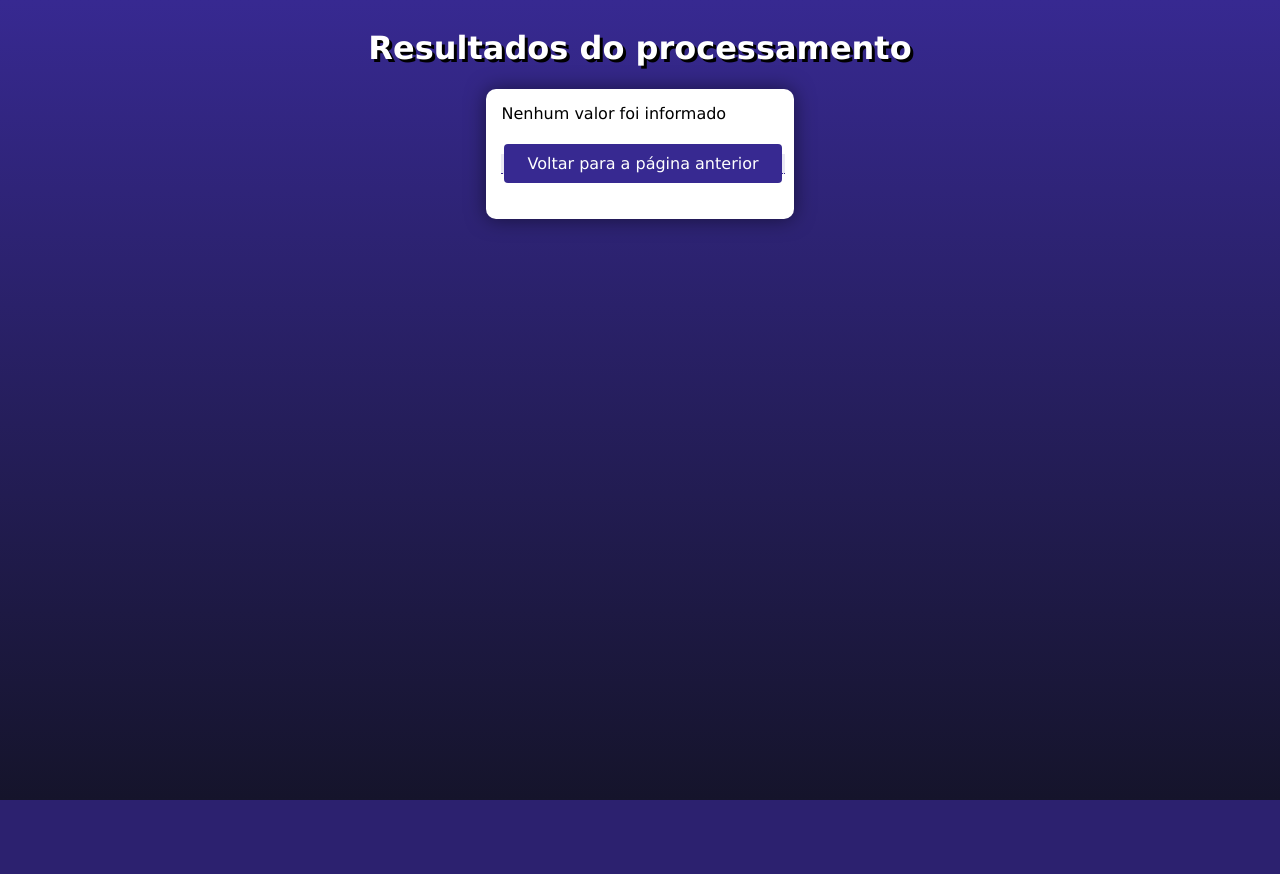
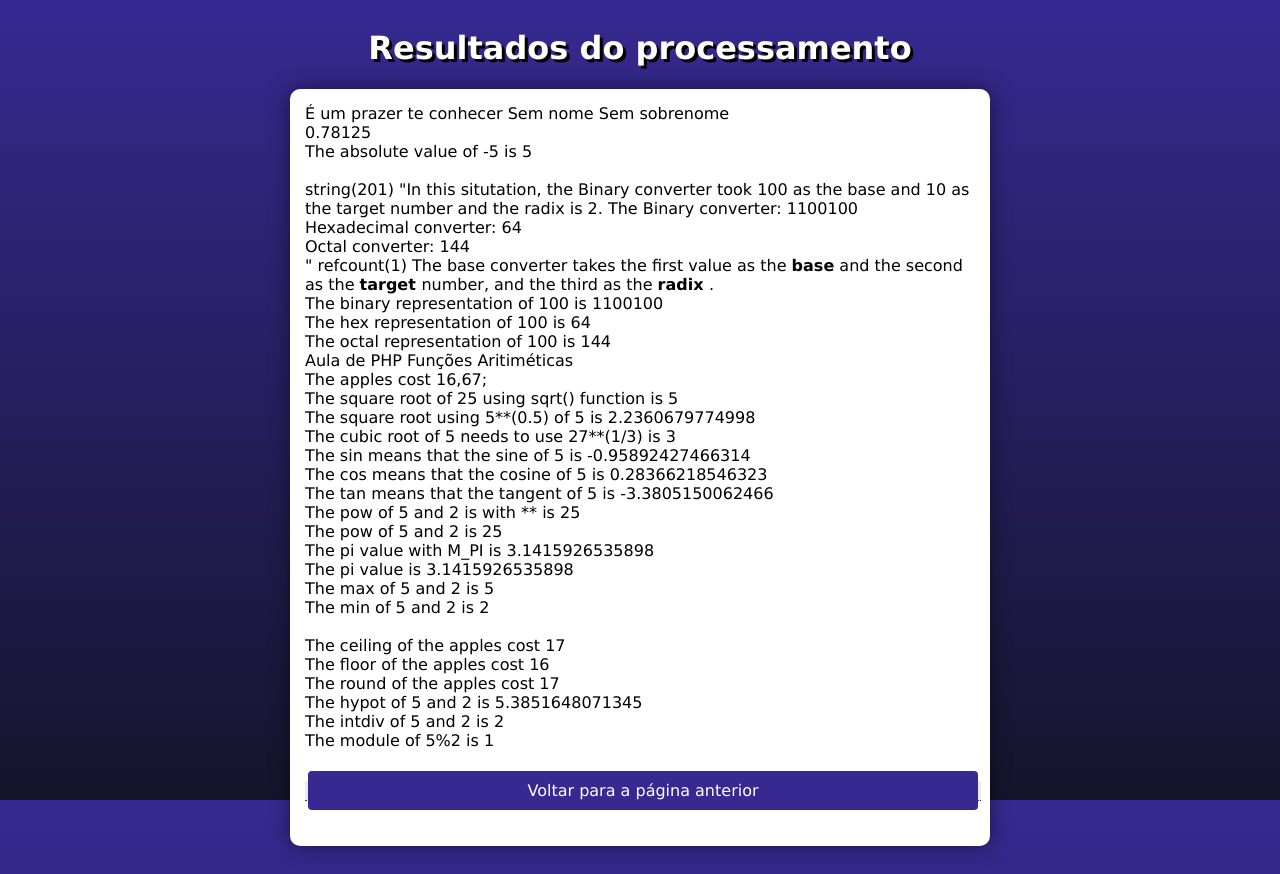
Before and after one commit to VenomGu/cursophp, a PHP site: page /cad.php in a window 1280 px wide. Before the commit the page ends 800 px from the top, so only its background shows below. Run offline with PHP 8.4, Linux system fonts and the light colour scheme.

Commit message:
Aula de PHP Funções Aritiméticas

```diff
--- a/ex004/cad.php
+++ b/ex004/cad.php
@@ -17,11 +17,95 @@
         <?php
         $nome = $_GET["nome"] ?? "Sem nome";
         $sobrenome = $_GET["sobrenome"] ?? "Sem sobrenome";
-        if (isset($_GET["nome"]) && isset($_GET["sobrenome"])) {
+        if (isset($_GET["nome"]) && isset($_GET["sobrenome"]) || empty($_GET["nome"]) && empty($_GET["sobrenome"])) {
         echo "É um prazer te conhecer $nome $sobrenome";
         } else {
             echo "Nenhum valor foi informado";
         }
+        echo "<br/>";
+        $mathTest = 50 / (2 + 3 * 2) ** 2;
+        echo $mathTest;
+        $absoluteValue = abs(-5);
+        echo "<br/>";
+        echo "The absolute value of -5 is $absoluteValue <br/>";
+        $binaryConverter = base_convert(100, 10, 2);
+        $hexConverter = base_convert(100, 10, 16);
+        $octalConverter = base_convert(100, 10, 8);
+        echo "<br/>";
+        debug_zval_dump("In this situtation, the Binary converter took 100 as the base and 10 as the target number and the radix is 2. The Binary converter: $binaryConverter<br/> Hexadecimal converter: $hexConverter<br/> Octal converter: $octalConverter<br/>");
+        echo "The base converter takes the first value as the <strong>base</strong> and the second as the <strong> target </strong> number, and the third as the <strong> radix </strong>.";
+        echo "<br/>";
+        echo "The binary representation of 100 is $binaryConverter";
+        echo "<br/>";
+        echo "The hex representation of 100 is $hexConverter";
+        echo "<br/>";
+        echo "The octal representation of 100 is $octalConverter";
+        echo "<br/>";
+        function priceCalculator($price, $quantity, $fruitStock) {
+            return ($quantity * $price) / $fruitStock;
+        }
+        echo "Aula de PHP Funções Aritiméticas";
+        $resultOfApplesCost = priceCalculator(5, 10, 3);
+        $fomattedResultOfApplesCost = number_format($resultOfApplesCost, 2, ",", ".");
+        echo "<br/>";
+        echo "The apples cost $fomattedResultOfApplesCost;";
+        $formattedToCeiling = ceil($resultOfApplesCost);
+        $formattedToRound = round($resultOfApplesCost);
+        $fomattedToFloor = floor($resultOfApplesCost);
+        $formattedToHypot = hypot(5, 2);
+        $formattedToIntdiv = intdiv(5, 2);
+        $formattedToModule = 5%2;
+        $mininum = min(5, 2);
+        $maximum = max(5, 2);
+        $piFunction = pi();
+        $M_PIWayFunctions = M_PI;
+        $powFunction = pow(5, 2);
+        $powFunctionWay = 5**2;
+        $sinFunction = sin( 5 );
+        $cosFunction = cos( 5 );
+        $tanFunction = tan( 5 );
+        $squareFunction = sqrt( 25 );
+        $otherSquareFunction = 5**(0.5);
+        $cubicFunction = 27**(1/3);
+        echo "<br/>";
+        echo "The square root of 25 using sqrt() function is $squareFunction";
+        echo "<br/>";
+        echo "The square root using 5**(0.5) of 5 is $otherSquareFunction";
+        echo "<br/>";
+        echo "The cubic root of 5 needs to use 27**(1/3) is $cubicFunction";
+        echo "<br/>";
+        echo "The sin means that the sine of 5 is $sinFunction";
+        echo "<br/>";
+        echo "The cos means that the cosine of 5 is $cosFunction";
+        echo "<br/>";
+        echo "The tan means that the tangent of 5 is $tanFunction";
+        echo "<br/>";
+        echo "The pow of 5 and 2 is with ** is $powFunctionWay";
+        echo "<br/>";
+        echo "The pow of 5 and 2 is $powFunction";
+        echo "<br/>";
+        echo "The pi value with M_PI is $M_PIWayFunctions";
+        echo "<br/>";
+        echo "The pi value is $piFunction";
+        echo "<br/>";
+        echo "The max of 5 and 2 is $maximum";
+        echo "<br/>";
+        echo "The min of 5 and 2 is $mininum";
+        echo "<br/>";
+        floor($resultOfApplesCost);
+        echo "<br/>";
+        echo "The ceiling of the apples cost $formattedToCeiling";
+        echo "<br/>";
+        echo "The floor of the apples cost $fomattedToFloor";
+        echo "<br/>";
+        echo "The round of the apples cost $formattedToRound";
+        echo "<br/>";
+        echo "The hypot of 5 and 2 is $formattedToHypot";
+        echo "<br/>";
+        echo "The intdiv of 5 and 2 is $formattedToIntdiv";
+        echo "<br/>";
+        echo "The module of 5%2 is $formattedToModule"
+
         ?>
         <p><a href="javascript:history.go(-1)"><button>Voltar para a página anterior</button></a></p>
     </main>
```
